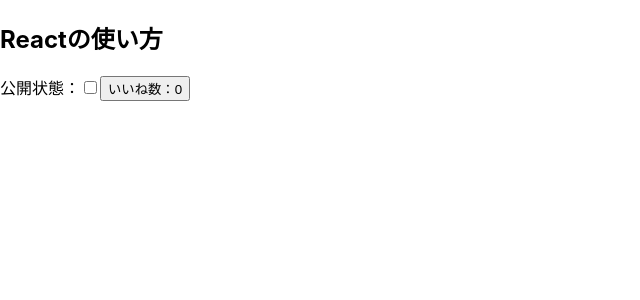
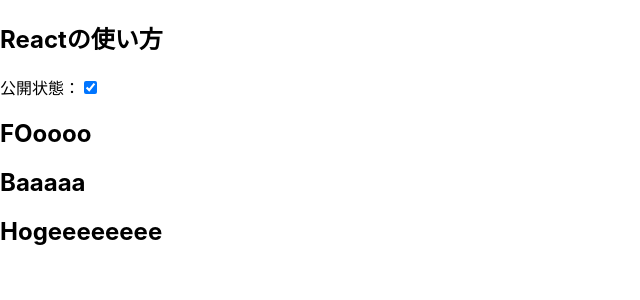
Before and after one commit to MoekoTakahashi/React-study, a React (Create React App) app: page / in a window 1280 px wide. Shown: the top 300 px of the page, without its empty margins (0-640 px from the left). Built offline with nearby package versions, Linux system fonts and the light colour scheme.

Commit message:
React入門#8

```diff
--- a/src/Article.jsx
+++ b/src/Article.jsx
@@ -1,13 +1,16 @@
-import React from 'react';
+import React, {useState} from 'react';
 import LikeButton from "./LikeButton";
 const Article = (props) => {
+  const [isPublished,togglePublished] = useState(true);
+
+
   return (
     <div>
       <h2>{props.title}</h2>
       <label htmlFor="check">公開状態：</label>
-      <input type="checkbox"checked={props.isPublished}
-      id="check" onClick={() => props.toggle()}/>
-      <LikeButton count={props.count}/>
+      <input type="checkbox"checked={isPublished}
+      id="check" onClick={() => togglePublished(!isPublished)}/>
+      {/* <LikeButton count={props.count}/> */}
     </div>
   )
 };
--- a/src/Blog.jsx
+++ b/src/Blog.jsx
@@ -1,50 +1,44 @@
 import React from 'react';
 import Article from "./Article";
-class Blog extends React.Component {
-  constructor(props) {
-    super(props);
-    this.state = {
-      isPublished: false,
-      count: 0
-    }
-  }
+import * as FooBar from './components/FooBar';
+import Hoge from './components/Hoge';
 
-  componentDidMount() {
-    document.getElementById('counter').addEventListener('click',this.countUp)
-  }
-  componentDidUpdate() {
+const Blog = () => {
 
-    if (this.state.count >= 10){
-      this.setState({count: 0})
-    }
-  }
 
-  componentWillUnmount () {
-    document.getElementById('counter').removeEventListener('click',this.countUp)
-  }
 
-  togglePublished = () => {
-    this.setState ({
-      isPublished: !this.state.isPublished
-    })
-  };
+  // componentDidMount() {
+  //   document.getElementById('counter').addEventListener('click',this.countUp)
+  // }
+  // componentDidUpdate() {
 
-  countUp = () => {
-    this.setState({count: this.state.count + 1
-    });
-  }
-  render(){
-    const authorName = "Torahack"
-    return (
+  //   if (this.state.count >= 10){
+  //     this.setState({count: 0})
+  //   }
+  // }
+
+  // componentWillUnmount () {
+  //   document.getElementById('counter').removeEventListener('click',this.countUp)
+  // }
+
+  // countUp = () => {
+  //   this.setState({count: this.state.count + 1
+  //   });
+  // }
+
+  return (
       <>
-       <Article title={"Reactの使い方"}
-       isPublished={this.state.isPublished}
-       toggle={()=>this.togglePublished()}
-       count={this.state.count}/>
+     <Article
+     title={"Reactの使い方"}
+    //  count={this.state.count}
+     />
 
-      </>
-    )
-  }
+     <FooBar.Foo/>
+     <FooBar.Bar/>
+     <Hoge/>
+
+    </>
+  )
 }
 
 export default Blog
--- /dev/null
+++ b/src/components/FooBar.jsx
@@ -0,0 +1,8 @@
+import React from 'react'
+
+export function Foo() {
+  return(<h2>FOoooo</h2>)
+}
+
+export const Bar = () => {
+  return(<h2>Baaaaa</h2>)};
--- /dev/null
+++ b/src/components/Hoge.jsx
@@ -0,0 +1,7 @@
+import React from 'react'
+
+export default class Hoge extends React.Component {
+  render (){
+    return(<h2>Hogeeeeeeee</h2>)
+  }
+}
```
